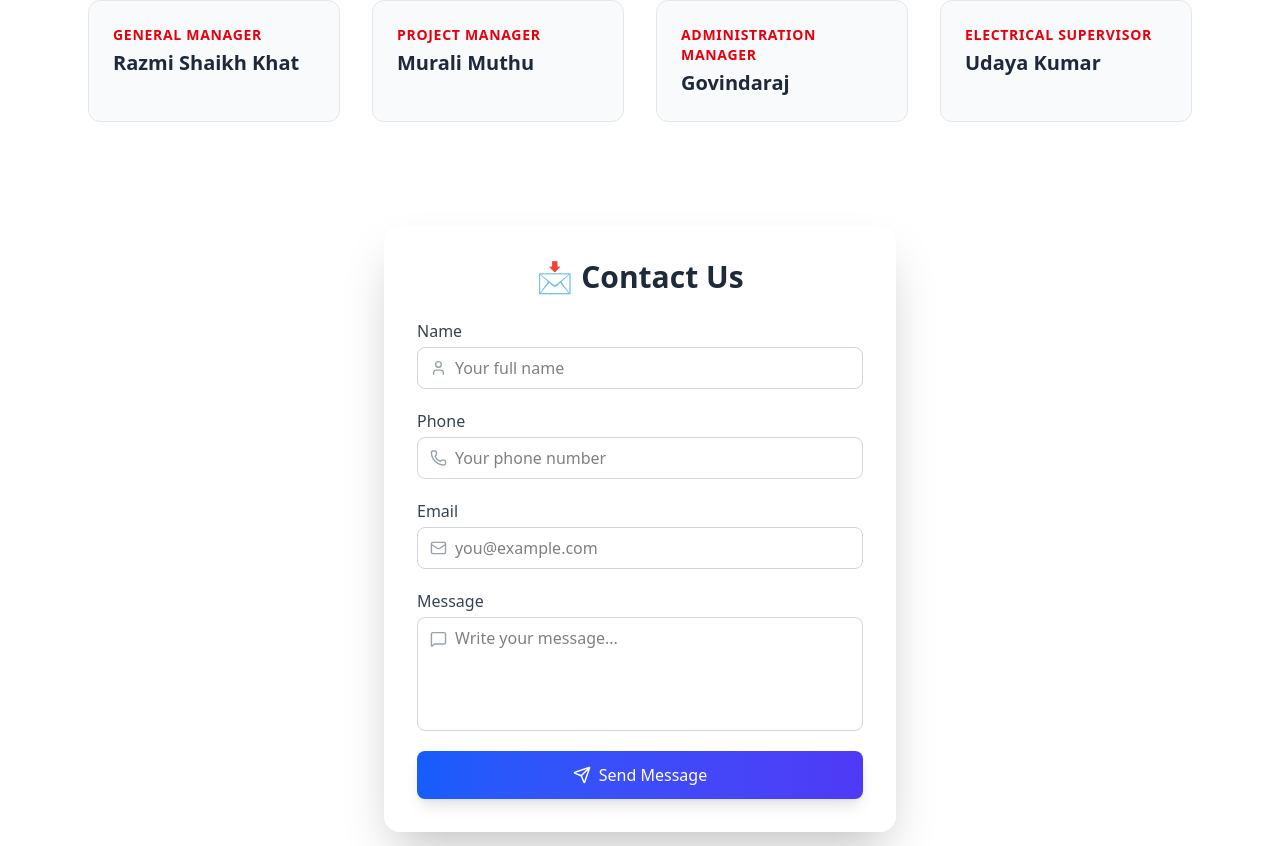
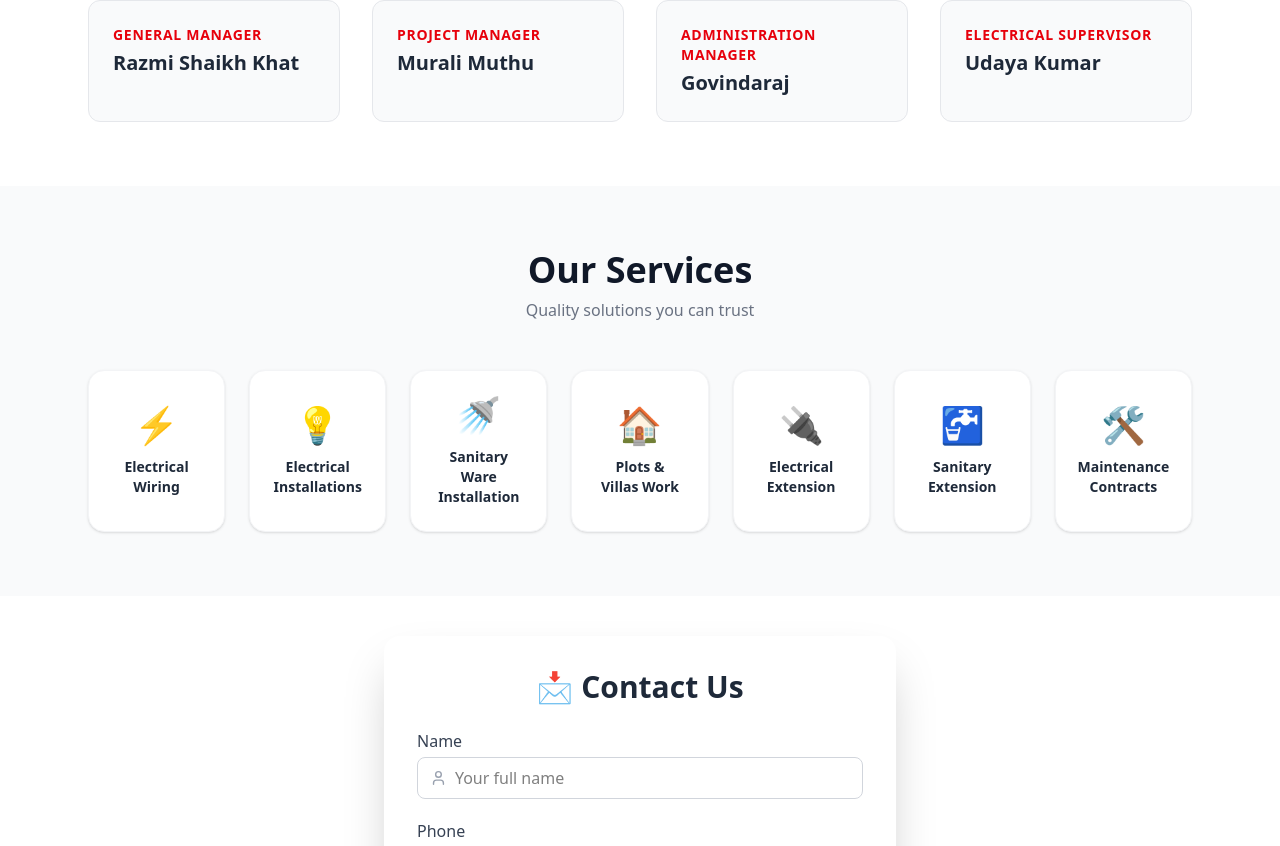
Before and after one commit to SENTHILKUMAR-M25/Quick, a React (Vite) app: page / in a window 1280 px wide. Shown: the part 1753-2599 px from the top of the page. Built offline with nearby package versions, Linux system fonts and the light colour scheme.

Commit message:
Members Updation

```diff
--- a/src/Components/Hero.jsx
+++ b/src/Components/Hero.jsx
@@ -36,6 +36,15 @@ const TEAM_MEMBERS = [
   { role: "Electrical Supervisor", name: "Udaya Kumar" },
 ];
 
+const SERVICES = [
+  { name: "Electrical Wiring", icon: "⚡" },
+  { name: "Electrical Installations", icon: "💡" },
+  { name: "Sanitary Ware Installation", icon: "🚿" },
+  { name: "Plots & Villas Work", icon: "🏠" },
+  { name: "Electrical Extension", icon: "🔌" },
+  { name: "Sanitary Extension", icon: "🚰" },
+  { name: "Maintenance Contracts", icon: "🛠️" },
+];
 export default function HeroSlider() {
   const [index, setIndex] = useState(0);
 
@@ -176,6 +185,39 @@ export default function HeroSlider() {
           </div>
         </div>
       </section>
+         <section className="w-full py-16 bg-gray-50">
+      <div className="max-w-6xl mx-auto px-6">
+
+        {/* Heading */}
+        <div className="text-center mb-12">
+          <h2 className="text-3xl md:text-4xl font-bold text-gray-900">
+            Our Services
+          </h2>
+          <p className="text-gray-500 mt-2">
+            Quality solutions you can trust
+          </p>
+        </div>
+
+        {/* Services Grid */}
+        <div className="grid grid-cols-2 sm:grid-cols-3 md:grid-cols-4 lg:grid-cols-7 gap-6">
+          {SERVICES.map((service, i) => (
+            <motion.div
+              key={i}
+              whileHover={{ y: -6 }}
+              className="flex flex-col items-center justify-center text-center bg-white rounded-2xl p-6 border border-gray-100 shadow-sm hover:shadow-lg transition"
+            >
+              <div className="text-4xl mb-3">
+                {service.icon}
+              </div>
+              <p className="text-sm font-semibold text-gray-800">
+                {service.name}
+              </p>
+            </motion.div>
+          ))}
+        </div>
+
+      </div>
+    </section>
       {/* ----------------------- */}
 
       <ContactForm />
--- a/src/Components/Service.jsx
+++ b/src/Components/Service.jsx
@@ -1,4 +1,3 @@
-
 
 import { useState } from "react";
 import { motion, AnimatePresence } from "framer-motion";
```
